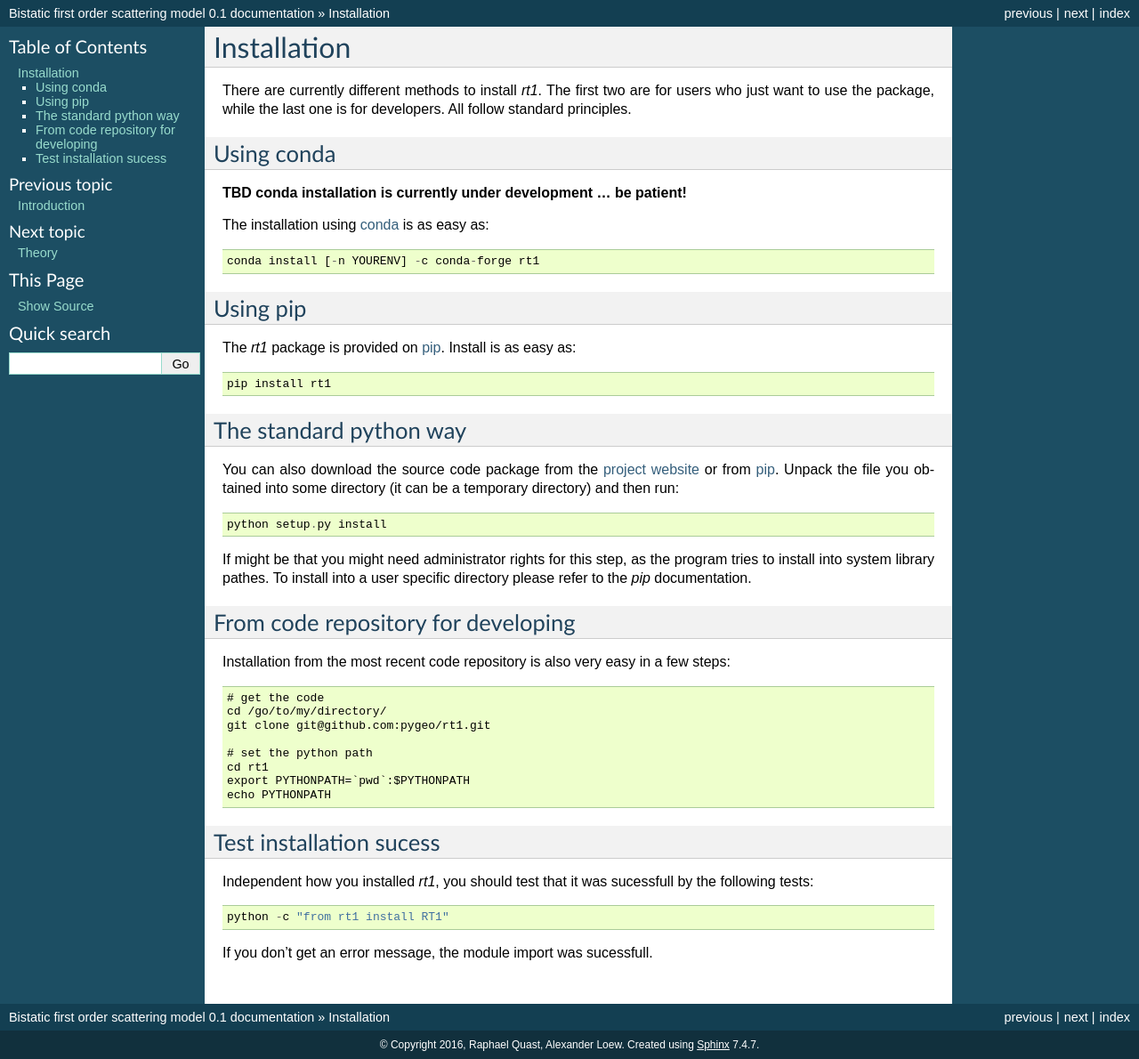
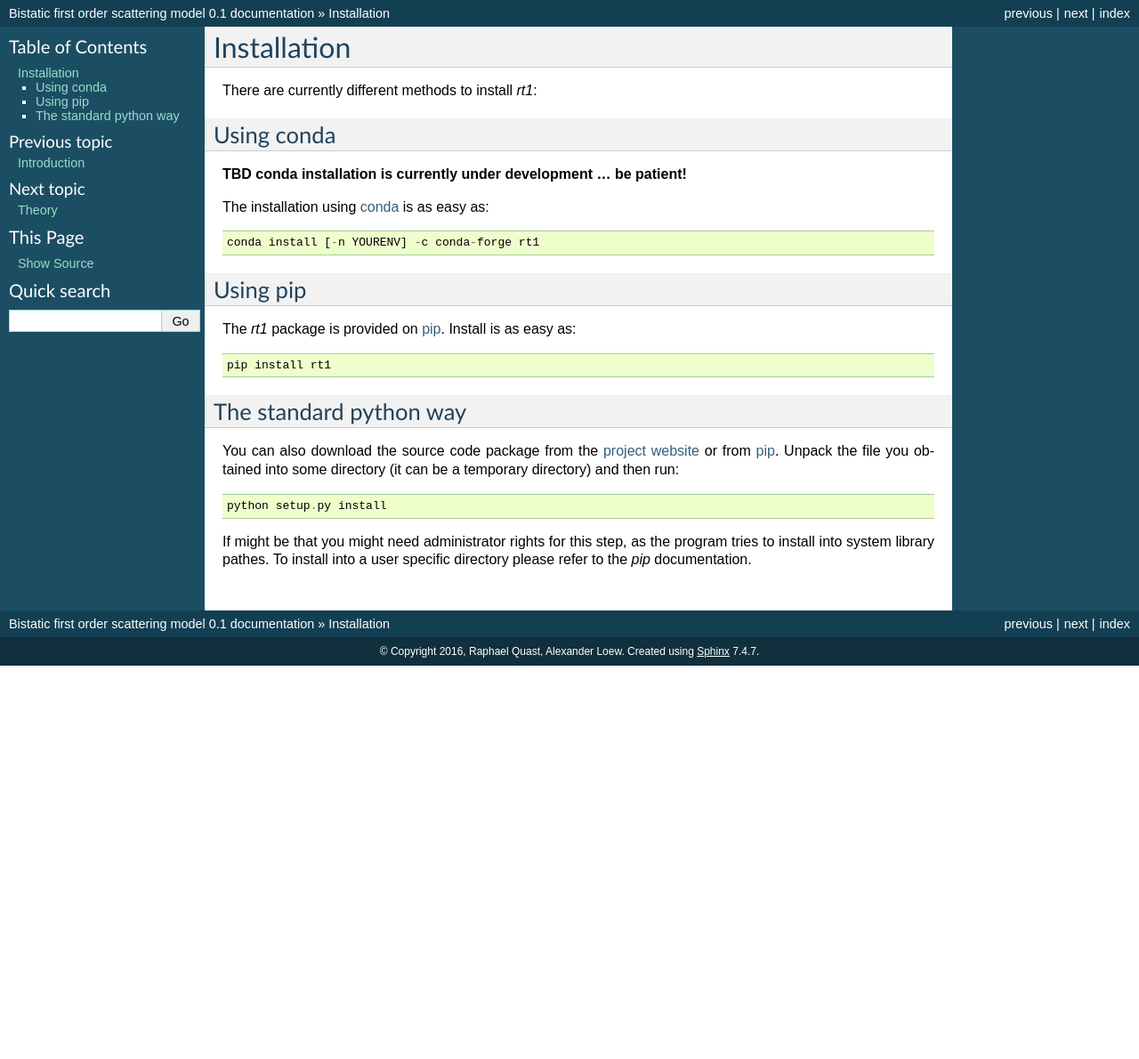
Before and after one commit to TUW-GEO/rt1, a Sphinx documentation site: the page built from doc/installation.rst, in a window 1280 px wide. Shown: the whole page at 89% size. Built offline with Sphinx 7.4.7, drawn with Linux system fonts in a browser that asks for light colours; after the commit the page ends 900 px from its top, so only the background shows below that.

Commit message:
minor doc updates

```diff
--- a/doc/installation.rst
+++ b/doc/installation.rst
@@ -1,7 +1,7 @@
 Installation
 ============
 
-There are currently different methods to install `rt1`. The first two are for users who just want to use the package, while the last one is for developers. All follow standard principles.
+There are currently different methods to install `rt1`:
 
 Using conda
 -----------
@@ -22,32 +22,8 @@ The `rt1` package is provided on `pip <https://pypi.python.org/pypi/rt1>`_. Inst
 The standard python way
 -----------------------
 
-You can also download the source code package from the `project website <https://github.com/pygeo/rt1>`_ or from `pip <https://pypi.python.org/pypi/rt1>`_. Unpack the file you obtained into some directory (it can be a temporary directory) and then run::
+You can also download the source code package from the `project website <https://github.com/TUW-GEO/rt1/branches>`_ or from `pip <https://pypi.python.org/pypi/rt1>`_. Unpack the file you obtained into some directory (it can be a temporary directory) and then run::
 
     python setup.py install
 
 If might be that you might need administrator rights for this step, as the program tries to install into system library pathes. To install into a user specific directory please refer to the `pip` documentation.
-
-From code repository for developing
------------------------------------
-
-Installation from the most recent code repository is also very easy in a few steps::
-
-    # get the code
-    cd /go/to/my/directory/
-    git clone git@github.com:pygeo/rt1.git
-
-    # set the python path
-    cd rt1
-    export PYTHONPATH=`pwd`:$PYTHONPATH
-    echo PYTHONPATH
-
-
-Test installation sucess
-------------------------
-
-Independent how you installed `rt1`, you should test that it was sucessfull by the following tests::
-
-    python -c "from rt1 install RT1"
-
-If you don't get an error message, the module import was sucessfull.
```
Also changed, not shown: 1 other file.
